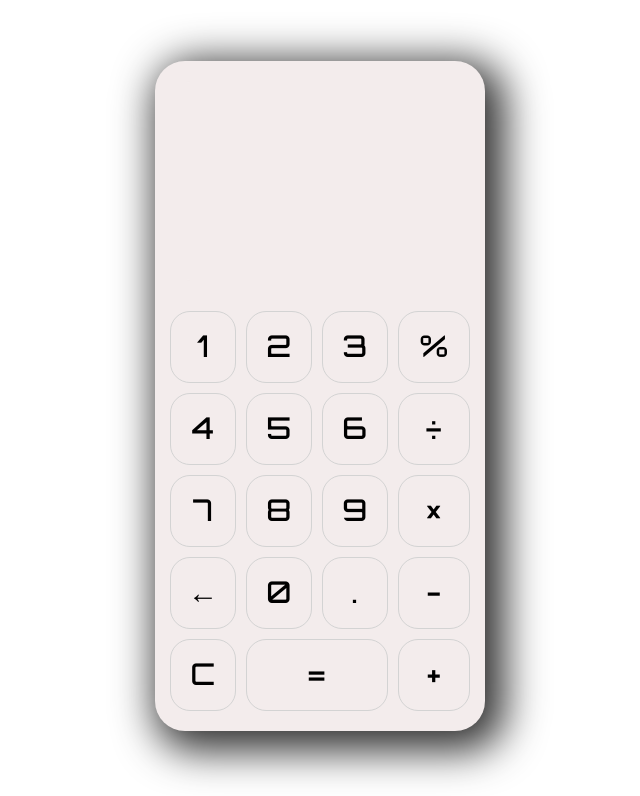
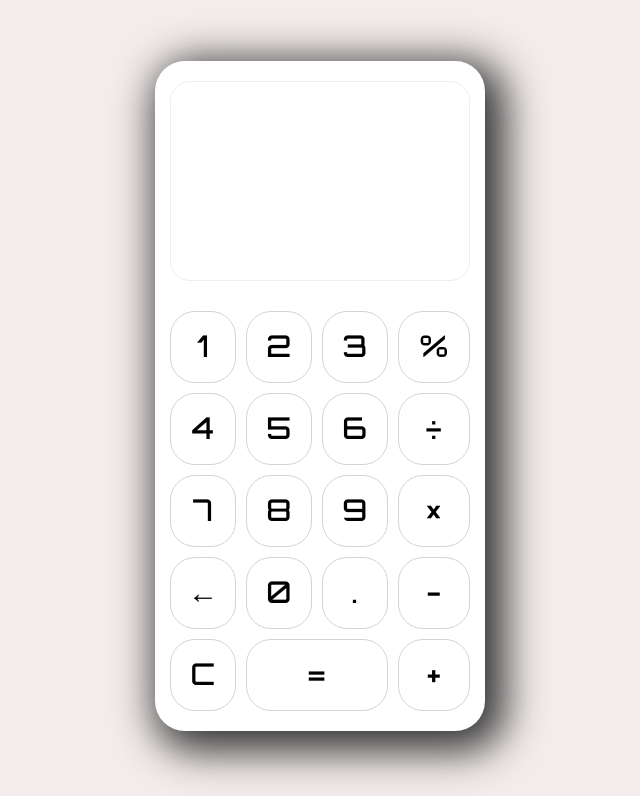
Before and after one commit to dzung-min/calculator, a plain HTML site: page index.html in a window 1280 px wide. Shown: the part 102-898 px from the top of the page, without its empty margins (320-960 px from the left). Drawn offline with Linux system fonts and the light colour scheme.

Commit message:
Change background color

```diff
--- a/style.css
+++ b/style.css
@@ -1,5 +1,6 @@
 :root {
   font-family: 'Orbitron', sans-serif;
+  background-color: rgb(243, 236, 236);
 }
 h1 {
   font-size: 50px;
@@ -19,7 +20,7 @@ h1 {
 }
 
 #calculator {
-  background-color: rgb(243, 236, 236);
+  background-color: white;
   width: 300px;
   height: 650px;
   padding: 20px 15px 0 15px;
@@ -66,7 +67,6 @@ h1 {
 }
 
 #operands {
-  background-color: rgb(243, 236, 236);
   display: grid;
   grid-template-columns: repeat(3, 8fr);
   grid-template-rows: repeat(5, 1fr);
@@ -75,7 +75,6 @@ h1 {
 }
 
 #operators {
-  background-color: rgb(243, 236, 236);
   display: grid;
   grid-template-rows: repeat(5, 1fr);
   row-gap: 10px;
@@ -90,10 +89,14 @@ button  {
   border: none;
   background: none;
   border: 1px solid lightgray;
-  border-radius: 20px;
+  border-radius: 25px;
 }
 
 button:hover {
   cursor: pointer;
   background-color: lightgray;
 }
+
+button:focus{
+  outline: none;
+}
```
